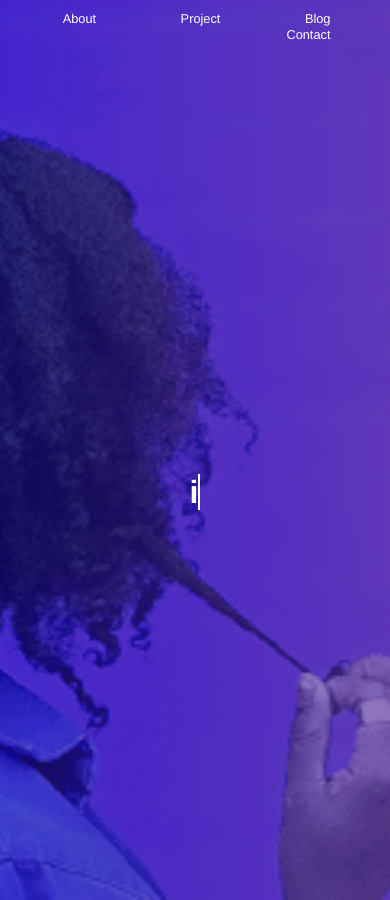
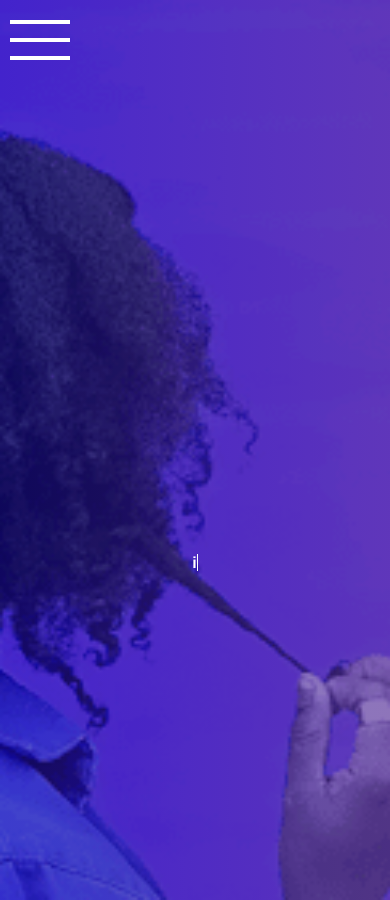
Before and after one commit to FadumaM/testing.github.io, a Jekyll site: the page built from index.html, in a window 390 px wide. Built offline with Jekyll 4.4.1, drawn with Linux system fonts in a browser that asks for light colours; nearby versions of some CDN libraries; some web fonts are replaced.

Commit message:
created landing page

```diff
--- a/_includes/head.html
+++ b/_includes/head.html
@@ -11,6 +11,8 @@
   <link href="https://fonts.googleapis.com/css?family=Rock+Salt|Yatra+One" rel="stylesheet">
   <link rel="stylesheet" type="text/css" href="{{ site.baseurl }}/css/style.css" />
   <link rel="alternate" type="application/rss+xml" title="{{ site.name }} - {{ site.description }}" href="{{ site.baseurl }}/feed.xml" />
+  <script src="https://ajax.googleapis.com/ajax/libs/jquery/3.1.1/jquery.min.js"></script>
   <script src="{{ site.baseurl }}/js/typing.js" charset="utf-8"></script>
+  <script src="{{ site.baseurl }}/js/navbar.js" charset="utf-8"></script>
 
 </head>
--- a/_includes/header.html
+++ b/_includes/header.html
@@ -1,8 +1,18 @@
 <header class="navbar">
-  <nav>
-    <a href="{{ site.baseurl }}/about">About</a>
-    <a href="{{ site.baseurl }}/project">Project</a>
-    <a href="{{ site.baseurl }}/blog">Blog</a>
-    <a href="{{ site.baseurl }}/contact">Contact</a>
+
+  <nav class="mobile mobile-two">
+    <div class="header">
+      <div class="menu-toggle">
+        <div class="line"></div>
+        <div class="line"></div>
+        <div class="line"></div>
+      </div>
+    </div>
+    <ul class="mobile-nav">
+      <li><a href="{{ site.baseurl }}/about">About</a></li>
+      <li><a href="{{ site.baseurl }}/project">Project</a></li>
+      <li><a href="{{ site.baseurl }}/blog">Blog</a></li>
+      <li><a href="{{ site.baseurl }}/contact">Contact</a></li>
+    </ul>
   </nav>
 </header>
--- a/_sass/_landing.scss
+++ b/_sass/_landing.scss
@@ -37,3 +37,9 @@
     }
   }
 }
+
+@media screen and(max-width: 640px) {
+  .landing-page .content h1{
+    font-size: 1em;
+  }
+}
--- a/_sass/_navbar.scss
+++ b/_sass/_navbar.scss
@@ -1,8 +1,10 @@
-.navbar , nav{
-    width: 95vw;
-    text-align: right;
-    margin-top: 10px;
+.navbar nav ul{
+    width: 100vw;
+    margin-top: 20px;
     color: $font-color;
+    display: inline-flex;
+    justify-content: flex-end;
+    float: left;
       font-family: $helvetica;
       a{
         text-decoration: none;
@@ -11,3 +13,137 @@
         font-size: 0.8em;
       }
 }
+
+@media screen and(max-width: 640px) {
+
+  .mobile{
+	width: 100vw;
+	overflow: hidden;
+	position: relative;
+	display: inline-block;
+}
+
+.mobile .header{
+	color: $font-color;
+	padding: 10px;
+}
+
+.line{
+	width: 30px;
+	height: 2px;
+	margin: 10px 0;
+	background-color: $font-color;
+}
+
+.menu-toggle:hover{
+	cursor: pointer;
+}
+
+.mobile-nav ul{
+	padding: 0;
+	margin: 0;
+	list-style-type: none;
+}
+
+  .mobile-two .mobile-nav{
+  	width: 100%;
+  	height: 100%;
+  	display: none;
+  	text-align: center;
+  }
+
+  .mobile-two .mobile-nav li a{
+  	color: $font-color;
+  	display: block;
+  	padding: 15px 20px;
+  }
+
+  .mobile-two .mobile-nav li a:hover{
+  	background-color: #8a43a3;
+  	color: $font-color;
+  }
+
+
+
+/* Icon 4 */
+
+.menu-toggle {
+  width: 100vw;
+  height: 10vh;
+  position: relative;
+  -webkit-transform: rotate(0deg);
+  -moz-transform: rotate(0deg);
+  -o-transform: rotate(0deg);
+  transform: rotate(0deg);
+  -webkit-transition: .5s ease-in-out;
+  -moz-transition: .5s ease-in-out;
+  -o-transition: .5s ease-in-out;
+  transition: .5s ease-in-out;
+  cursor: pointer;
+}
+
+.menu-toggle .line{
+  display: block;
+  position: absolute;
+  height: 4px;
+  width: 60px;
+  left: 0;
+  -webkit-transform: rotate(0deg);
+  -moz-transform: rotate(0deg);
+  -o-transform: rotate(0deg);
+  transform: rotate(0deg);
+  -webkit-transition: .25s ease-in-out;
+  -moz-transition: .25s ease-in-out;
+  -o-transition: .25s ease-in-out;
+  transition: .25s ease-in-out;
+}
+
+.menu-toggle .line:nth-child(1) {
+  top: 0px;
+  -webkit-transform-origin: left center;
+  -moz-transform-origin: left center;
+  -o-transform-origin: left center;
+  transform-origin: left center;
+}
+
+.menu-toggle .line:nth-child(2) {
+  top: 18px;
+  -webkit-transform-origin: left center;
+  -moz-transform-origin: left center;
+  -o-transform-origin: left center;
+  transform-origin: left center;
+}
+
+.menu-toggle .line:nth-child(3) {
+  top: 36px;
+  -webkit-transform-origin: left center;
+  -moz-transform-origin: left center;
+  -o-transform-origin: left center;
+  transform-origin: left center;
+}
+
+.menu-toggle.open .line:nth-child(1) {
+  -webkit-transform: rotate(45deg);
+  -moz-transform: rotate(45deg);
+  -o-transform: rotate(45deg);
+  transform: rotate(45deg);
+  top: -3px;
+  left: 8px;
+}
+
+.menu-toggle.open .line:nth-child(2) {
+  width: 0%;
+  opacity: 0;
+}
+
+.menu-toggle.open .line:nth-child(3) {
+  -webkit-transform: rotate(-45deg);
+  -moz-transform: rotate(-45deg);
+  -o-transform: rotate(-45deg);
+  transform: rotate(-45deg);
+  top: 39px;
+  left: 8px;
+}
+
+
+}
--- a/index.html
+++ b/index.html
@@ -1,6 +1,7 @@
 ---
 layout: landing
 ---
+
 <div class="text">
 <h1 class="typewrite" data-period="2000" data-type='[ "i&#39;m faduma", "i&#39;m a web developer." ]'>
     <span class="wrap"></span>
--- /dev/null
+++ b/js/navbar.js
@@ -0,0 +1,9 @@
+$(document).ready(function() {
+
+  //MOBILE TWO
+  $(".mobile-two .menu-toggle").click(function() {
+    $(this).toggleClass('open');
+    $(this).parent().next(".mobile-nav").toggle(0, "display");
+  });
+
+});
```
Also changed, not shown: images/logowhite.png (added), images/logowhite.svg (added).
